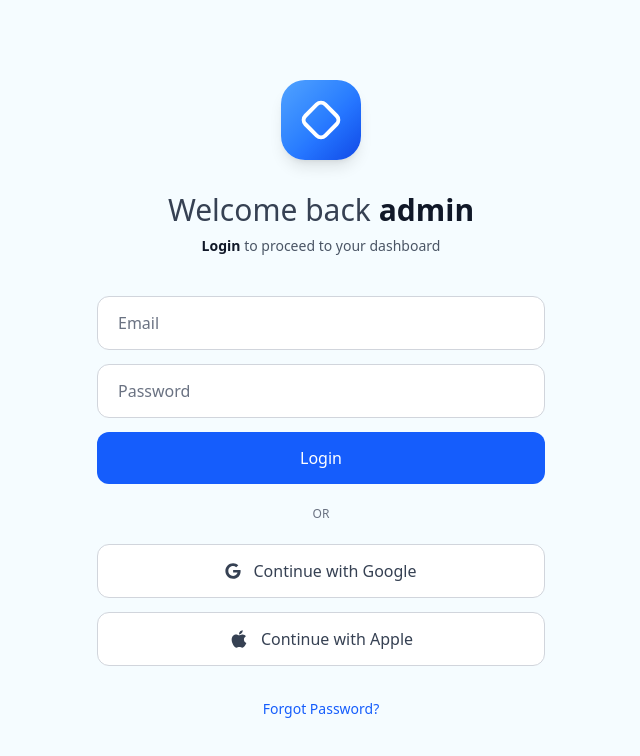
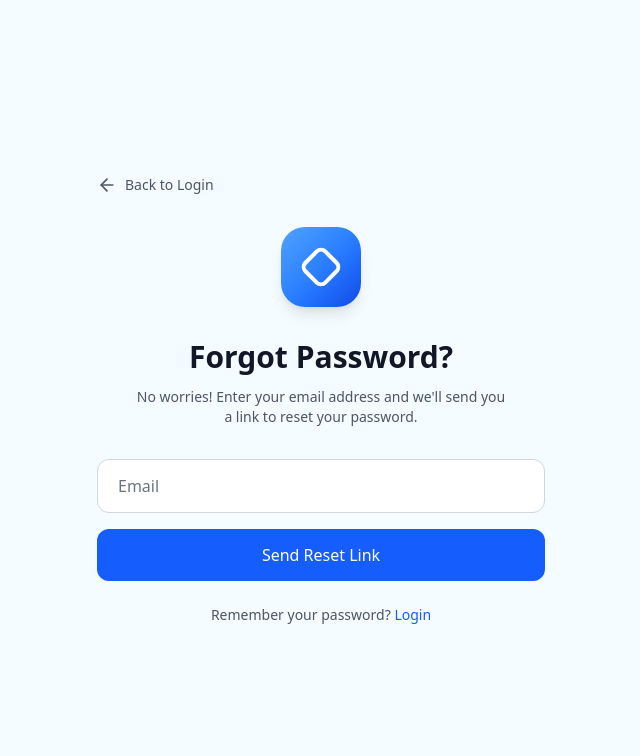
Before and after one commit to optiqsports/basketball-fe, a React (Vite) app: page /forgot-password in a window 1280 px wide. Before the commit this address led to /login. Shown: the top 756 px of the page, without its empty margins (319-959 px from the left). Built offline with nearby package versions, Linux system fonts and the light colour scheme.

Commit message:
more ui updateds

```diff
--- a/src/pages/dashboard/dashboard.tsx
+++ b/src/pages/dashboard/dashboard.tsx
@@ -1,4 +1,5 @@
 import React, { useState } from 'react';
+import { useNavigate } from 'react-router-dom';
 
 // Custom Icons
 const BasketballIcon: React.FC<{ className?: string }> = ({ className }) => (
@@ -9,6 +10,14 @@ const BasketballIcon: React.FC<{ className?: string }> = ({ className }) => (
     <path d="M2 12H22" stroke="currentColor" strokeWidth="1.5"/>
     <path d="M4 7H20" stroke="currentColor" strokeWidth="1.5"/>
     <path d="M4 17H20" stroke="currentColor" strokeWidth="1.5"/>
+  </svg>
+);
+
+const PlusCircleIcon: React.FC<{ className?: string }> = ({ className }) => (
+  <svg className={className} viewBox="0 0 24 24" fill="none" stroke="currentColor" xmlns="http://www.w3.org/2000/svg">
+    <circle cx="12" cy="12" r="10" strokeWidth="2" strokeLinecap="round" strokeLinejoin="round"/>
+    <line x1="12" y1="8" x2="12" y2="16" strokeWidth="2" strokeLinecap="round" strokeLinejoin="round"/>
+    <line x1="8" y1="12" x2="16" y2="12" strokeWidth="2" strokeLinecap="round" strokeLinejoin="round"/>
   </svg>
 );
 
@@ -47,6 +56,7 @@ const ChevronRightIcon: React.FC<{ className?: string }> = ({ className }) => (
 );
 
 const BasketballDashboard: React.FC = () => {
+  const navigate = useNavigate();
   const [currentSlide, setCurrentSlide] = useState(0);
 
   const upNextGames = [
@@ -75,6 +85,10 @@ const BasketballDashboard: React.FC = () => {
     setCurrentSlide((prev) => (prev - 1 + upNextGames.length) % upNextGames.length);
   };
 
+  const handleStartNew = () => {
+    navigate('/start-new');
+  };
+
   return (
     <div className="min-h-screen bg-gray-50 p-6">
       <div className="max-w-7xl mx-auto">
@@ -83,12 +97,13 @@ const BasketballDashboard: React.FC = () => {
           <h1 className="text-3xl text-gray-700">
             Welcome back <span className="font-bold text-gray-900">Ibrahim</span>
           </h1>
-          {/* <div className="flex items-center gap-3">
-            <div className="w-10 h-10 bg-pink-300 rounded-full flex items-center justify-center text-white font-semibold">
-              IM
-            </div>
-            <span className="text-gray-800 font-medium">Ibrahim Maina</span>
-          </div> */}
+          <button
+            onClick={handleStartNew}
+            className="flex items-center gap-2 px-6 py-3 bg-blue-600 hover:bg-blue-700 text-white font-medium rounded-lg transition-colors shadow-sm"
+          >
+            <PlusCircleIcon className="w-5 h-5" />
+            <span>Start New</span>
+          </button>
         </div>
 
         {/* Main Content Grid */}
--- /dev/null
+++ b/src/pages/login/ForgotPassword.tsx
@@ -0,0 +1,129 @@
+import React, { useState } from 'react';
+import { useNavigate } from 'react-router-dom';
+import { FiArrowLeft } from 'react-icons/fi';
+
+const ForgotPassword: React.FC = () => {
+  const [email, setEmail] = useState<string>('');
+  const [isSubmitted, setIsSubmitted] = useState<boolean>(false);
+  const navigate = useNavigate();
+
+  const handleSubmit = (e: React.FormEvent) => {
+    e.preventDefault();
+    if (email) {
+      // Simulate password reset email sent
+      setIsSubmitted(true);
+      setTimeout(() => {
+        navigate('/login');
+      }, 3000);
+    } else {
+      alert('Please enter your email address');
+    }
+  };
+
+  const handleBackToLogin = () => {
+    navigate('/login');
+  };
+
+  if (isSubmitted) {
+    return (
+      <div className="min-h-screen w-full bg-[#F5FCFF] flex items-center justify-center p-4">
+        <div className="w-full max-w-md text-center">
+          {/* Success Icon */}
+          <div className="flex justify-center mb-6">
+            <div className="w-20 h-20 bg-green-500 rounded-full flex items-center justify-center shadow-lg">
+              <svg className="w-10 h-10 text-white" fill="none" stroke="currentColor" viewBox="0 0 24 24">
+                <path strokeLinecap="round" strokeLinejoin="round" strokeWidth={3} d="M5 13l4 4L19 7" />
+              </svg>
+            </div>
+          </div>
+
+          {/* Success Message */}
+          <h1 className="text-2xl font-semibold text-gray-900 mb-3">Check your email</h1>
+          <p className="text-base text-gray-600 mb-6">
+            We've sent a password reset link to<br />
+            <span className="font-semibold text-gray-900">{email}</span>
+          </p>
+          <p className="text-sm text-gray-500 mb-8">
+            Didn't receive the email? Check your spam folder or{' '}
+            <button onClick={handleSubmit} className="text-blue-600 hover:underline font-medium">
+              resend
+            </button>
+          </p>
+
+          <button
+            onClick={handleBackToLogin}
+            className="text-sm text-blue-600 hover:text-blue-700 hover:underline transition-all"
+          >
+            Back to Login
+          </button>
+        </div>
+      </div>
+    );
+  }
+
+  return (
+    <div className="min-h-screen w-full bg-[#F5FCFF] flex items-center justify-center p-4">
+      <div className="w-full max-w-md">
+        {/* Back Button */}
+        <button
+          onClick={handleBackToLogin}
+          className="flex items-center gap-2 text-gray-600 hover:text-gray-800 mb-8 transition-colors"
+        >
+          <FiArrowLeft className="text-xl" />
+          <span className="text-sm">Back to Login</span>
+        </button>
+
+        {/* Logo */}
+        <div className="flex justify-center mb-8">
+          <div className="w-20 h-20 bg-gradient-to-br from-blue-400 via-blue-500 to-blue-700 rounded-3xl flex items-center justify-center shadow-lg">
+            <div className="w-8 h-8 border-4 border-white rounded-lg transform rotate-45"></div>
+          </div>
+        </div>
+
+        {/* Header Text */}
+        <div className="text-center mb-8">
+          <h1 className="text-3xl font-semibold text-gray-900 mb-3">Forgot Password?</h1>
+          <p className="text-sm text-gray-600">
+            No worries! Enter your email address and we'll send you<br />
+            a link to reset your password.
+          </p>
+        </div>
+
+        {/* Form */}
+        <form onSubmit={handleSubmit} className="space-y-4">
+          {/* Email Input */}
+          <input
+            type="email"
+            placeholder="Email"
+            value={email}
+            onChange={(e) => setEmail(e.target.value)}
+            className="w-full px-5 py-3.5 bg-white border border-gray-300 rounded-xl focus:outline-none focus:ring-2 focus:ring-blue-500 focus:border-transparent transition-all text-gray-900 text-base placeholder-gray-500"
+          />
+
+          {/* Submit Button */}
+          <button
+            type="submit"
+            className="w-full py-3.5 bg-blue-600 hover:bg-blue-700 text-white font-medium rounded-xl transition-all text-base"
+          >
+            Send Reset Link
+          </button>
+        </form>
+
+        {/* Additional Info */}
+        <div className="text-center mt-6">
+          <p className="text-sm text-gray-600">
+            Remember your password?{' '}
+            <button
+              onClick={handleBackToLogin}
+              className="text-blue-600 hover:text-blue-700 hover:underline transition-all font-medium"
+            >
+              Login
+            </button>
+          </p>
+        </div>
+      </div>
+    </div>
+  );
+};
+
+export default ForgotPassword;
--- a/src/pages/login/login.tsx
+++ b/src/pages/login/login.tsx
@@ -31,7 +31,7 @@ const AdminLoginPage: React.FC = () => {
   };
 
   const handleForgotPassword = () => {
-    console.log('Forgot password clicked');
+    navigate('/forgot-password');
   };
 
   return (
--- a/src/routes.tsx
+++ b/src/routes.tsx
@@ -1,6 +1,7 @@
 import React from 'react';
 import { Routes, Route, Navigate } from 'react-router-dom';
 import Login from './pages/login/login';
+import ForgotPassword from './pages/login/ForgotPassword';
 import Dashboard from './pages/dashboard/dashboard';
 import Wrapper from './components/wrapper';
 
@@ -22,6 +23,7 @@ const AppRoutes: React.FC = () => {
     <Routes>
       {/* Public Routes */}
       <Route path="/login" element={<Login />} />
+      <Route path="/forgot-password" element={<ForgotPassword />} />
 
       {/* Protected Routes - Wrapped in Layout */}
       <Route
```
